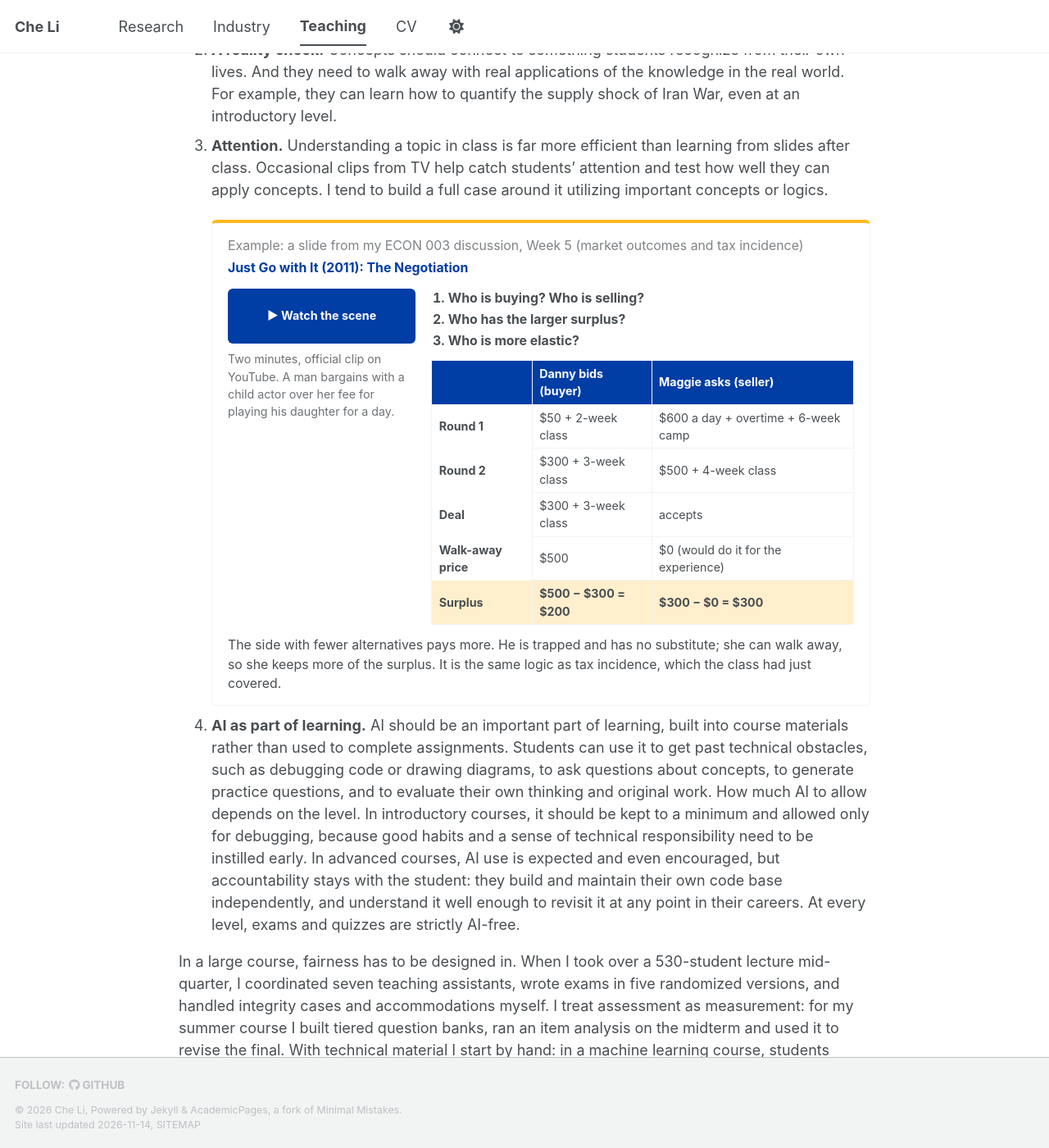
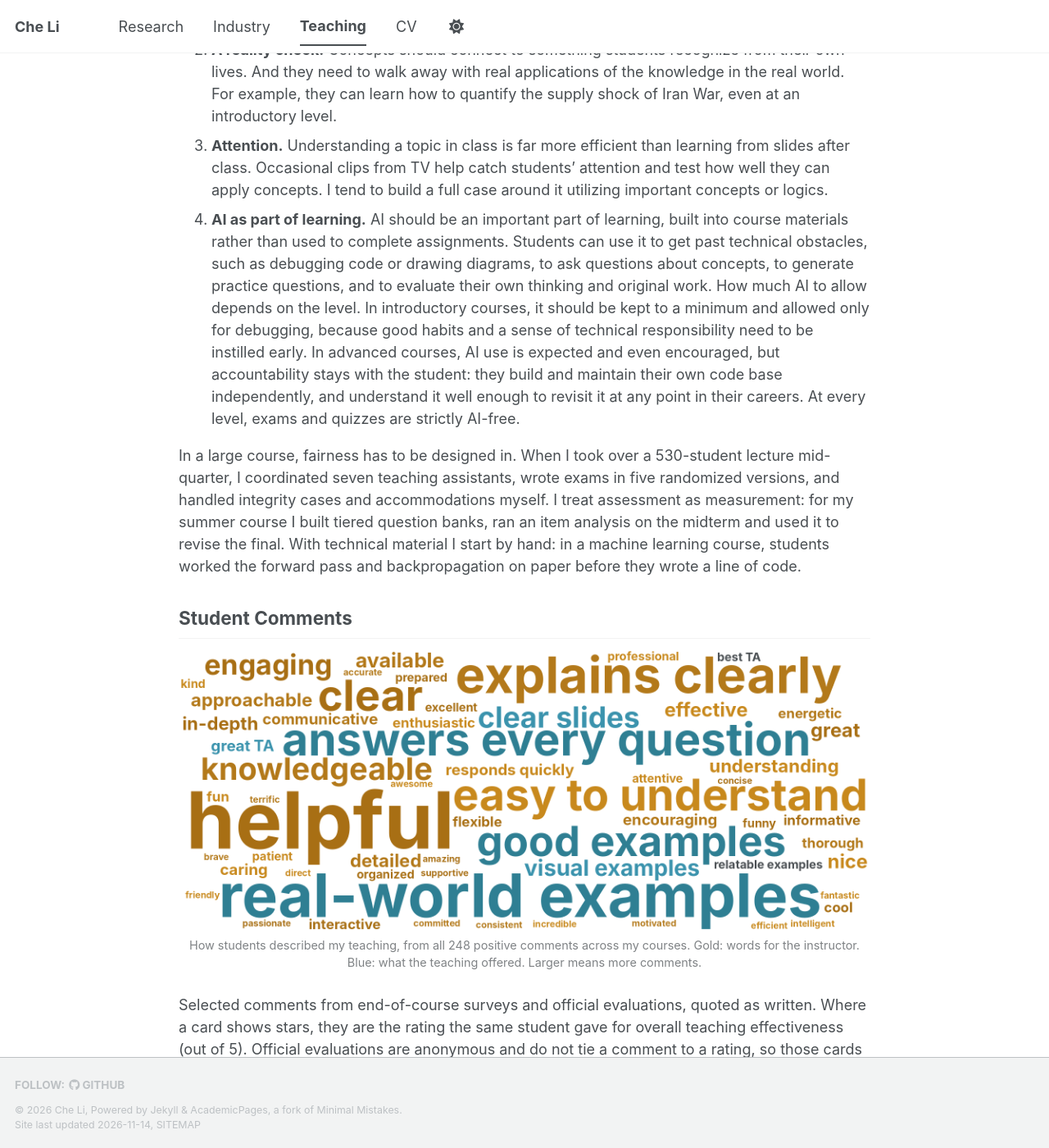
Before and after one commit to liche0907/Personal-Website, a Jekyll site: the page built from _pages/teaching.md, in a window 1280 px wide and 1400 px high, scrolled down 458 px. Shown: the whole window at 82% size. Built offline with Jekyll 4.4.1, drawn with Linux system fonts in a browser that asks for light colours; a script bundle is joined from its source files by our own code; a style sheet for code colours, icons or effects is not loaded.

Commit message:
Revert "Teaching statement: add the Week 5 negotiation case as an example under Attention"
This reverts commit e8561c7f19d1a8274753f2f3b5f90d5e60289fe8.

```diff
--- a/_pages/teaching.md
+++ b/_pages/teaching.md
@@ -20,35 +20,6 @@ For most of my students, introductory economics is the only economics course the
 1. **Interaction.** Students learn by doing. Introductory classes should be driven by games and hands-on practice throughout, using in-class activities and quizzes that run on students' own devices. In technical or advanced classes, producing code and output becomes mandatory: students apply a method from the course to a real-world question of their choice, such as an essay analyzing Covid-19 in a macroeconomics class, or a short study of demographics, labor or health using Current Population Survey data, with tools they learned.
 2. **A reality check.** Concepts should connect to something students recognize from their own lives. And they need to walk away with real applications of the knowledge in the real world. For example, they can learn how to quantify the supply shock of Iran War, even at an introductory level.
 3. **Attention.** Understanding a topic in class is far more efficient than learning from slides after class. Occasional clips from TV help catch students' attention and test how well they can apply concepts. I tend to build a full case around it utilizing important concepts or logics.
-
-   <div class="teaching-example">
-   <p class="teaching-example__label">Example: a slide from my ECON 003 discussion, Week 5 (market outcomes and tax incidence)</p>
-   <p class="teaching-example__title">Just Go with It (2011): The Negotiation</p>
-   <div class="teaching-example__body">
-   <div class="teaching-example__clip">
-   <a href="https://youtu.be/898OUCyBulM?t=62">&#9654; Watch the scene</a>
-   <span>Two minutes, official clip on YouTube. A man bargains with a child actor over her fee for playing his daughter for a day.</span>
-   </div>
-   <div class="teaching-example__case">
-   <ol>
-   <li>Who is buying? Who is selling?</li>
-   <li>Who has the larger surplus?</li>
-   <li>Who is more elastic?</li>
-   </ol>
-   <table>
-   <thead><tr><th></th><th>Danny bids (buyer)</th><th>Maggie asks (seller)</th></tr></thead>
-   <tbody>
-   <tr><th>Round 1</th><td>$50 + 2-week class</td><td>$600 a day + overtime + 6-week camp</td></tr>
-   <tr><th>Round 2</th><td>$300 + 3-week class</td><td>$500 + 4-week class</td></tr>
-   <tr><th>Deal</th><td>$300 + 3-week class</td><td>accepts</td></tr>
-   <tr><th>Walk-away price</th><td>$500</td><td>$0 (would do it for the experience)</td></tr>
-   <tr class="teaching-example__total"><th>Surplus</th><td>$500 − $300 = $200</td><td>$300 − $0 = $300</td></tr>
-   </tbody>
-   </table>
-   </div>
-   </div>
-   <p class="teaching-example__note">The side with fewer alternatives pays more. He is trapped and has no substitute; she can walk away, so she keeps more of the surplus. It is the same logic as tax incidence, which the class had just covered.</p>
-   </div>
 4. **AI as part of learning.** AI should be an important part of learning, built into course materials rather than used to complete assignments. Students can use it to get past technical obstacles, such as debugging code or drawing diagrams, to ask questions about concepts, to generate practice questions, and to evaluate their own thinking and original work. How much AI to allow depends on the level. In introductory courses, it should be kept to a minimum and allowed only for debugging, because good habits and a sense of technical responsibility need to be instilled early. In advanced courses, AI use is expected and even encouraged, but accountability stays with the student: they build and maintain their own code base independently, and understand it well enough to revisit it at any point in their careers. At every level, exams and quizzes are strictly AI-free.
 
 In a large course, fairness has to be designed in. When I took over a 530-student lecture mid-quarter, I coordinated seven teaching assistants, wrote exams in five randomized versions, and handled integrity cases and accommodations myself. I treat assessment as measurement: for my summer course I built tiered question banks, ran an item analysis on the midterm and used it to revise the final. With technical material I start by hand: in a machine learning course, students worked the forward pass and backpropagation on paper before they wrote a line of code.
--- a/_sass/layout/_custom.scss
+++ b/_sass/layout/_custom.scss
@@ -203,117 +203,3 @@ html[data-theme="dark"] {
     opacity: 0.9;
   }
 }
-
-/* Teaching page: a worked teaching example, laid out like the slide it comes from */
-.teaching-example {
-  margin: 0.9em 0 0.6em;
-  padding: 1em 1.2em 0.9em;
-  border: 1px solid var(--global-border-color);
-  border-top: 4px solid #ffb81d;
-  border-radius: 6px;
-  font-size: 0.88em;
-
-  p {
-    margin: 0;
-  }
-
-  &__label {
-    font-size: 0.82em;
-    opacity: 0.7;
-  }
-
-  &__title {
-    margin-top: 0.2em !important;
-    font-size: 1.3em;
-    font-weight: 700;
-    color: #003da5;
-  }
-
-  &__body {
-    display: flex;
-    gap: 1.2em;
-    align-items: flex-start;
-    margin-top: 0.8em;
-  }
-
-  &__clip {
-    flex: 0 0 30%;
-    display: flex;
-    flex-direction: column;
-    gap: 0.6em;
-    font-size: 0.9em;
-
-    a {
-      display: block;
-      padding: 1.6em 0.6em;
-      border-radius: 6px;
-      background: #003da5;
-      color: #fff;
-      font-weight: 700;
-      text-align: center;
-      text-decoration: none;
-    }
-
-    span {
-      opacity: 0.8;
-    }
-  }
-
-  &__case {
-    flex: 1 1 auto;
-    min-width: 0;
-
-    ol {
-      margin: 0 0 0.7em;
-      padding-left: 1.3em;
-      font-weight: 700;
-    }
-
-    li {
-      margin: 0 0 0.15em;
-    }
-
-    table {
-      display: table;
-      width: 100%;
-      margin: 0;
-      font-size: 0.9em;
-    }
-
-    thead th {
-      background: #003da5;
-      color: #fff;
-    }
-
-    th,
-    td {
-      padding: 0.35em 0.6em;
-      text-align: left;
-    }
-  }
-
-  &__total td,
-  &__total th {
-    font-weight: 700;
-    background: rgba(255, 184, 29, 0.22);
-  }
-
-  &__note {
-    margin-top: 0.8em !important;
-  }
-}
-
-html[data-theme="dark"] .teaching-example__title {
-  color: #9dbcff;
-}
-
-@media (max-width: 700px) {
-  .teaching-example__body {
-    flex-direction: column;
-  }
-
-  .teaching-example__clip {
-    flex: none;
-    width: 100%;
-  }
-}
```
